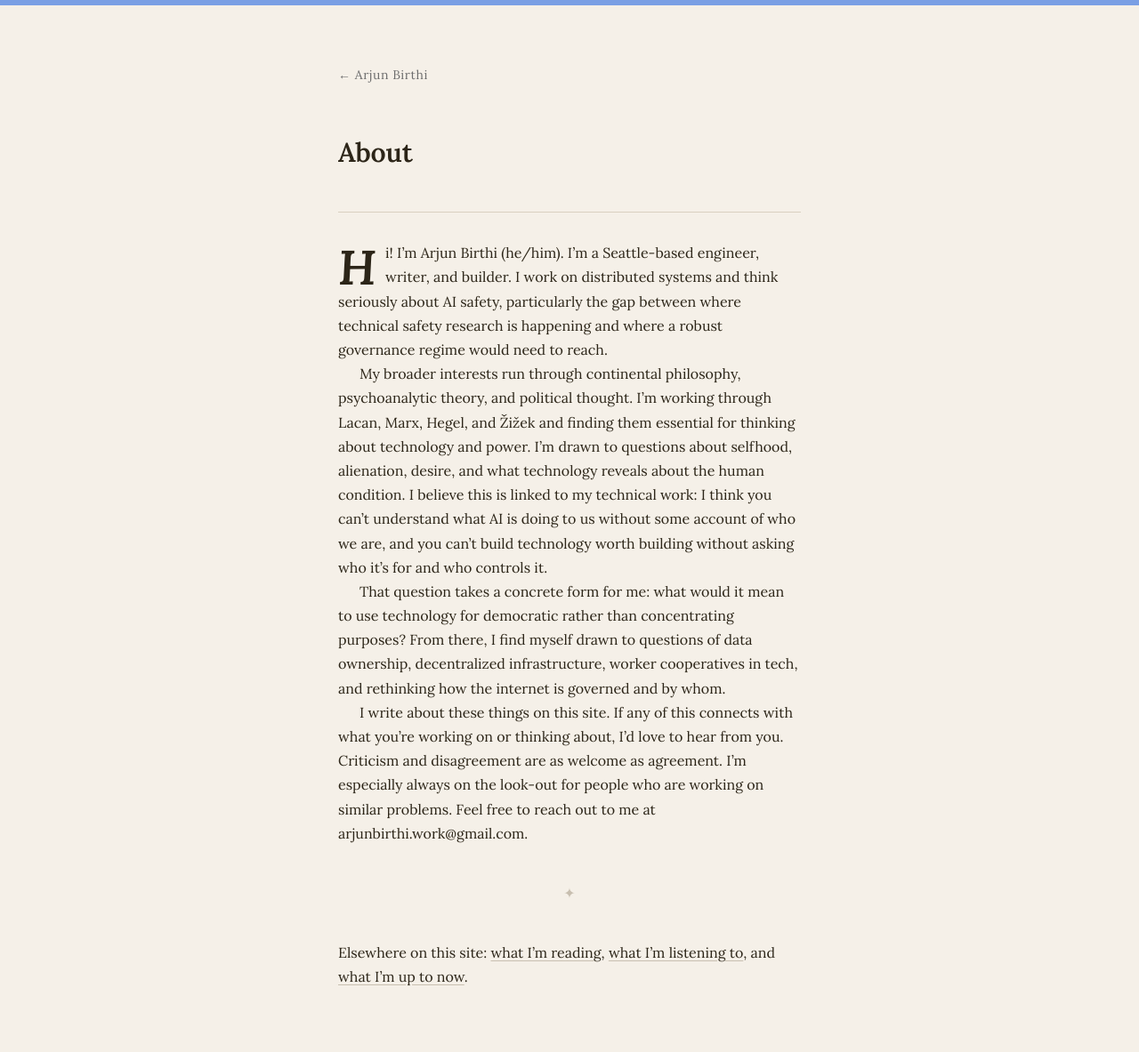
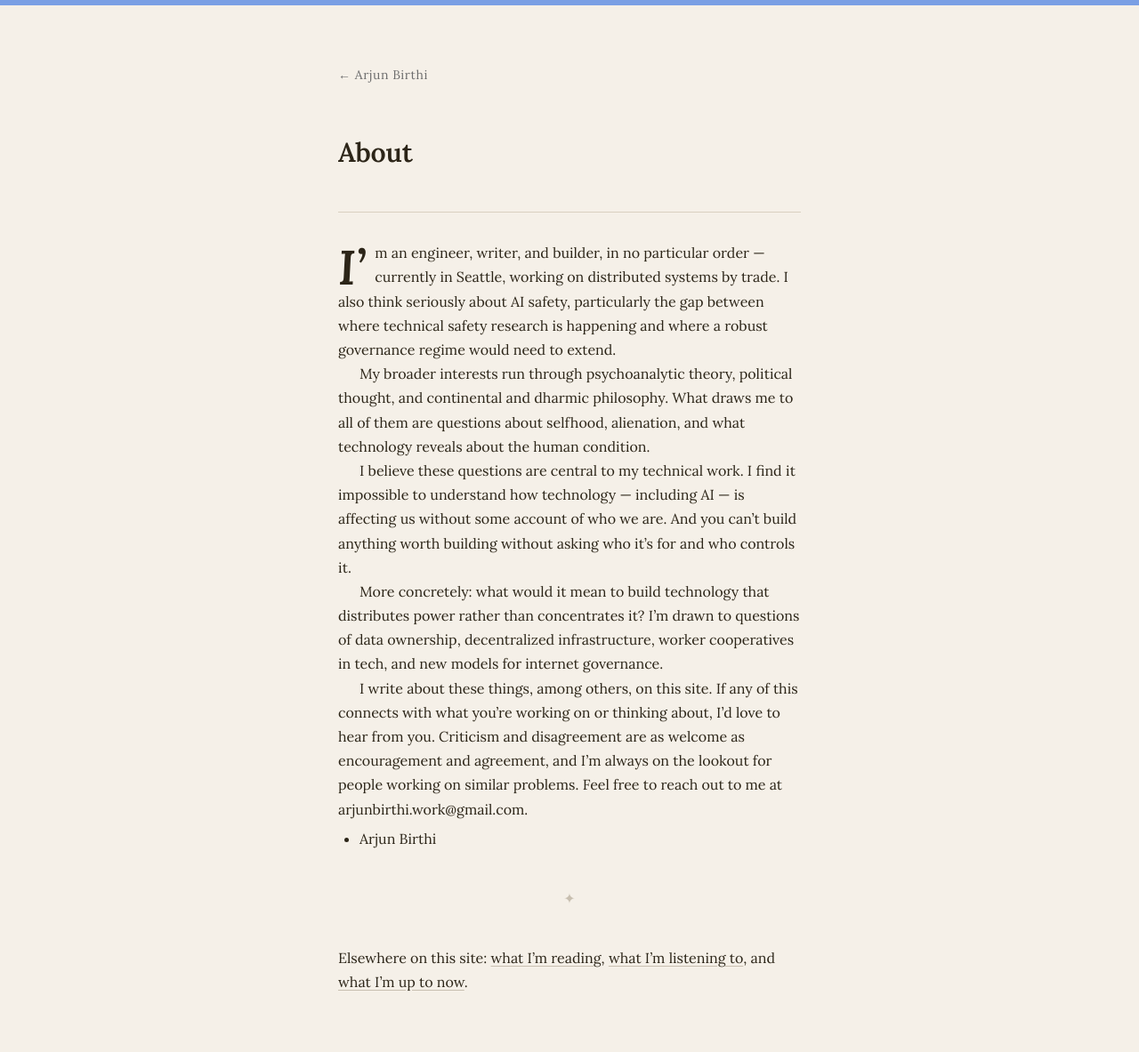
Before and after one commit to arjunbirthi/personal-site, a Jekyll site: the page built from about.markdown, in a window 1280 px wide. Shown: the whole page at 89% size. Built offline with Jekyll 4.4.1, drawn with Linux system fonts in a browser that asks for light colours.

Commit message:
Updating bio.

```diff
--- a/about.markdown
+++ b/about.markdown
@@ -4,13 +4,17 @@ title: About
 permalink: /about/
 ---
 
-Hi! I'm Arjun Birthi (he/him). I'm a Seattle-based engineer, writer, and builder. I work on distributed systems and think seriously about AI safety, particularly the gap between where technical safety research is happening and where a robust governance regime would need to reach.
+I'm an engineer, writer, and builder, in no particular order — currently in Seattle, working on distributed systems by trade. I also think seriously about AI safety, particularly the gap between where technical safety research is happening and where a robust governance regime would need to extend.
 
-My broader interests run through continental philosophy, psychoanalytic theory, and political thought. I'm working through Lacan, Marx, Hegel, and Žižek and finding them essential for thinking about technology and power. I'm drawn to questions about selfhood, alienation, desire, and what technology reveals about the human condition. I believe this is linked to my technical work: I think you can't understand what AI is doing to us without some account of who we are, and you can't build technology worth building without asking who it's for and who controls it.
+My broader interests run through psychoanalytic theory, political thought, and continental and dharmic philosophy. What draws me to all of them are questions about selfhood, alienation, and what technology reveals about the human condition.
 
-That question takes a concrete form for me: what would it mean to use technology for democratic rather than concentrating purposes? From there, I find myself drawn to questions of data ownership, decentralized infrastructure, worker cooperatives in tech, and rethinking how the internet is governed and by whom.
+I believe these questions are central to my technical work. I find it impossible to understand how technology — including AI — is affecting us without some account of who we are. And you can't build anything worth building without asking who it's for and who controls it.
 
-I write about these things on this site. If any of this connects with what you're working on or thinking about, I'd love to hear from you. Criticism and disagreement are as welcome as agreement. I'm especially always on the look-out for people who are working on similar problems. Feel free to reach out to me at arjunbirthi.work@gmail.com.
+More concretely: what would it mean to build technology that distributes power rather than concentrates it? I'm drawn to questions of data ownership, decentralized infrastructure, worker cooperatives in tech, and new models for internet governance.
+
+I write about these things, among others, on this site. If any of this connects with what you're working on or thinking about, I'd love to hear from you. Criticism and disagreement are as welcome as encouragement and agreement, and I'm always on the lookout for people working on similar problems. Feel free to reach out to me at arjunbirthi.work@gmail.com.
+
+- Arjun Birthi
 
 ---
 
```
